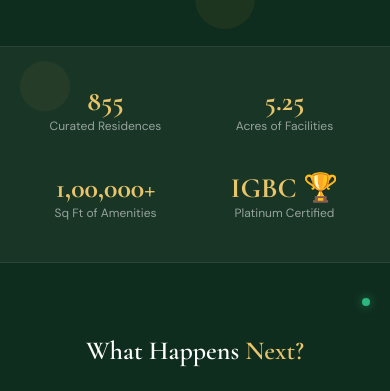
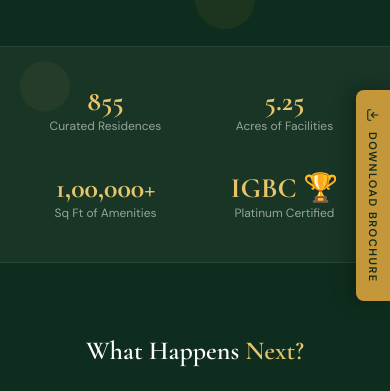
Before and after one commit to mota-abiram/suki-ubuntu, a website: page thankyou.html in a window 390 px wide. Shown: the part 453-844 px from the top of the page. Drawn offline with nearby package versions, Linux system fonts and the light colour scheme.

Commit message:
sidebar-cta

```diff
--- a/thankyou.html
+++ b/thankyou.html
@@ -872,63 +872,87 @@
         }
 
         /* ============================================================
-        SNEHA BOT
+        DOWNLOAD BROCHURE SIDEBAR CTA
         ============================================================ */
-        .sneha-bot {
+        .brochure-sidebar {
             position: fixed;
-            bottom: 30px;
-            right: 25px;
-            z-index: 1000;
-            text-decoration: none;
-            color: var(--gold-light);
-            font-family: var(--font-serif);
-            font-size: 16px;
-            font-weight: 700;
-            letter-spacing: 2.5px;
+            right: 0;
+            top: 50%;
+            transform: translateY(-50%) translateX(100%);
+            z-index: 999;
+            display: flex;
+            flex-direction: column;
+            align-items: center;
+            animation: slide-in-sidebar 0.6s 1.2s cubic-bezier(.175, .885, .32, 1.275) forwards;
+        }
+
+        @keyframes slide-in-sidebar {
+            to { transform: translateY(-50%) translateX(0); }
+        }
+
+        .brochure-sidebar-tab {
+            writing-mode: vertical-rl;
+            text-orientation: mixed;
+            background: var(--gold);
+            color: var(--forest-dark);
+            font-family: var(--font-sans);
+            font-size: 11px;
+            font-weight: 600;
+            letter-spacing: 1.5px;
             text-transform: uppercase;
-            transition: var(--transition);
-            text-shadow: 0 2px 10px rgba(0, 0, 0, 0.5);
+            padding: 18px 10px;
+            border-radius: 8px 0 0 8px;
+            cursor: pointer;
             display: flex;
             align-items: center;
-            gap: 8px;
+            gap: 10px;
+            box-shadow: -4px 0 20px rgba(0,0,0,0.3);
+            transition: background var(--transition), padding var(--transition);
+            text-decoration: none;
+            border: none;
+            outline: none;
         }
 
-        .sneha-bot::before {
-            content: '';
-            width: 8px;
-            height: 8px;
-            background: #2DB67D;
-            /* Online indicator */
-            border-radius: 50%;
-            display: inline-block;
-            box-shadow: 0 0 10px rgba(45, 182, 125, 0.6);
+        .brochure-sidebar-tab:hover {
+            background: var(--gold-light);
+            padding-left: 14px;
         }
 
-        .sneha-bot:hover {
-            color: var(--white);
-            transform: translateY(-3px);
+        .brochure-sidebar-tab svg {
+            flex-shrink: 0;
+            transform: rotate(90deg);
         }
 
-        @media(max-width: 600px) {
-            .sneha-bot {
-                bottom: 85px;
-                font-size: 14px;
-                right: 20px;
+        @media (max-width: 600px) {
+            .brochure-sidebar {
+                top: auto;
+                bottom: 90px;
+                transform: translateX(100%);
+                animation: slide-in-sidebar-mobile 0.6s 1.2s cubic-bezier(.175, .885, .32, 1.275) forwards;
+            }
+            @keyframes slide-in-sidebar-mobile {
+                to { transform: translateX(0); }
             }
         }
 
-        @media(max-width: 600px) {
-            .floating-chat {
-                bottom: 80px;
-                width: 50px;
-                height: 50px;
-            }
+        /* Hide chatbot injected via GTM */
+        .collect-chat-widget,
+        #collect-chat-launcher,
+        iframe[src*="collect.chat"],
+        .cc-launcher,
+        #chat-bot-launcher-button,
+        .chat-bot-launcher-button,
+        [id*="chat-bot"],
+        [class*="chat-bot"],
+        [id*="chat-widget"],
+        [class*="chat-widget"],
+        [class*="chat-launcher"] {
+            display: none !important;
+            visibility: hidden !important;
+            pointer-events: none !important;
+            opacity: 0 !important;
+        }
 
-            .floating-chat svg {
-                width: 28px;
-                height: 28px;
-            }
-        }
     </style>
 </head>
 
@@ -1094,6 +1118,21 @@
         </footer>
 
     </div><!-- /.page-wrap -->
+
+    <!-- ================================================
+    DOWNLOAD BROCHURE SIDEBAR CTA
+    ================================================ -->
+    <div class="brochure-sidebar">
+        <a class="brochure-sidebar-tab" href="brochure.pdf" download
+            onclick="gtmPush('cta_click',{cta_name:'Download Brochure Sidebar',page:'thankyou'});">
+            <svg width="14" height="14" fill="none" stroke="currentColor" stroke-width="2" viewBox="0 0 24 24">
+                <path d="M21 15v4a2 2 0 01-2 2H5a2 2 0 01-2-2v-4"/>
+                <polyline points="7 10 12 15 17 10"/>
+                <line x1="12" y1="15" x2="12" y2="3"/>
+            </svg>
+            Download Brochure
+        </a>
+    </div>
 
     <script>
         /* ============================================================
@@ -1281,23 +1320,16 @@
             }
         })();
 
-        /* ============================================================
-        STEP 5 — ANALYTICS CLEANUP
-        (Sheets submission removed to prevent duplicates)
-        ============================================================ */
-        (function cleanupSession() {
-            // Optional: clear specific session markers if needed
+        /* Remove chatbot injected by GTM */
+        (function () {
+            const selectors = ['.collect-chat-widget', '#collect-chat-launcher', '.cc-launcher', '#chat-bot-launcher-button', '.chat-bot-launcher-button', '[id*="chat-bot"]', '[class*="chat-bot"]', '[id*="chat-widget"]', '[class*="chat-launcher"]'];
+            const remove = () => selectors.forEach(sel => document.querySelectorAll(sel).forEach(el => el.remove()));
+            remove();
+            new MutationObserver(remove).observe(document.body, { childList: true, subtree: true });
         })();
 
     </script>
 
-    <!-- ================================================
-    SNEHA BOT
-    ================================================ -->
-    <a href="https://wa.me/919647363636?text=Hi%2C+I'm+on+the+Thank+You+page+and+have+a+question." class="sneha-bot"
-        target="_blank" rel="noopener" aria-label="Talk to Sneha">
-
-    </a>
 
 </body>
 
```
Also changed, not shown: index.html (+0 -53 lines).
